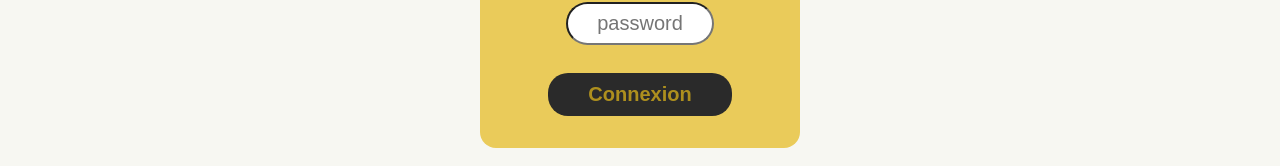
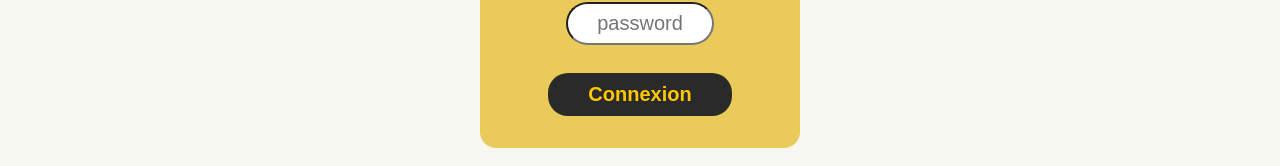
Before and after one commit to Mickael-Mesloub/js-app-pastries, a React (Vite) app in the folder app/: page /login in a window 1280 px wide. Shown: the part 446-612 px from the top of the page. Built offline with nearby package versions, Linux system fonts and the light colour scheme.

Commit message:
styles: edit gold colors

```diff
--- a/app/src/components/styles/Navbar-styles.scss
+++ b/app/src/components/styles/Navbar-styles.scss
@@ -5,7 +5,7 @@
   align-items: center;
   justify-content: center;
   gap: 4em;
-  background-color: $gold;
+  background-color: $gold1;
   height: 83px;
 }
 
--- a/app/src/index.scss
+++ b/app/src/index.scss
@@ -2,7 +2,8 @@ $font-stack: Helvetica, sans-serif;
 
 // colors
 $green: rgba(71, 159, 119, 0.371);
-$gold: rgba(230, 186, 26, 0.703);
+$gold1: rgba(230, 186, 26, 0.703);
+$gold2: rgb(255, 200, 0);
 $red: rgb(204, 31, 31);
 $gray1: #e2e2e2;
 $gray2: #cccccc;
@@ -18,7 +19,7 @@ $black: rgb(42, 42, 42);
   cursor: pointer;
   padding: 0.5em 2em;
   background-color: $black;
-  color: $gold;
+  color: $gold2;
   text-align: center;
   border-radius: 1em;
 
--- a/app/src/pages/styles/LoginPage-styles.scss
+++ b/app/src/pages/styles/LoginPage-styles.scss
@@ -10,7 +10,7 @@
   flex-direction: column;
   align-items: center;
   justify-content: center;
-  background-color: $gold;
+  background-color: $gold1;
   width: 20%;
   padding: 2em;
   gap: 8px;
```
